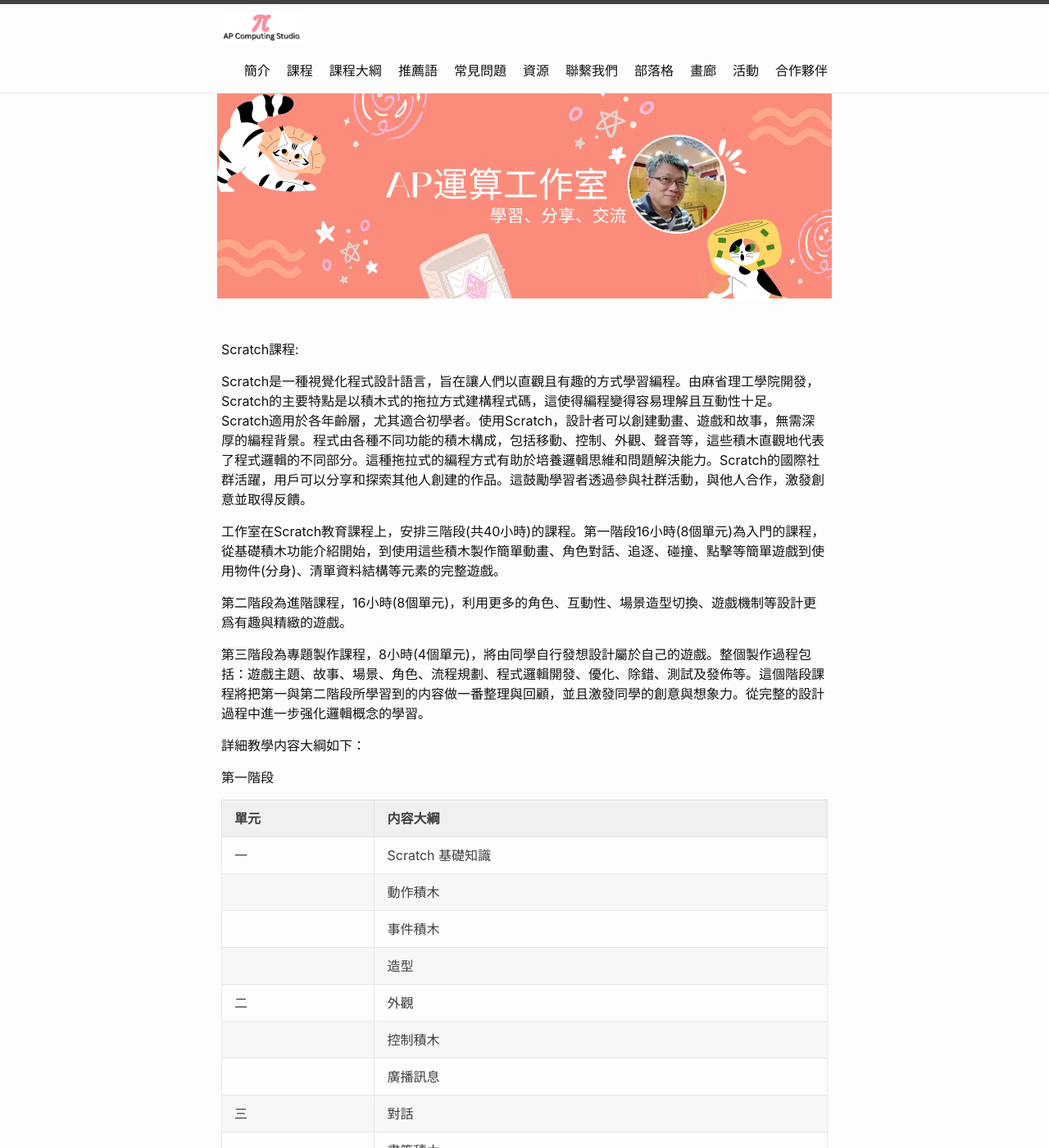
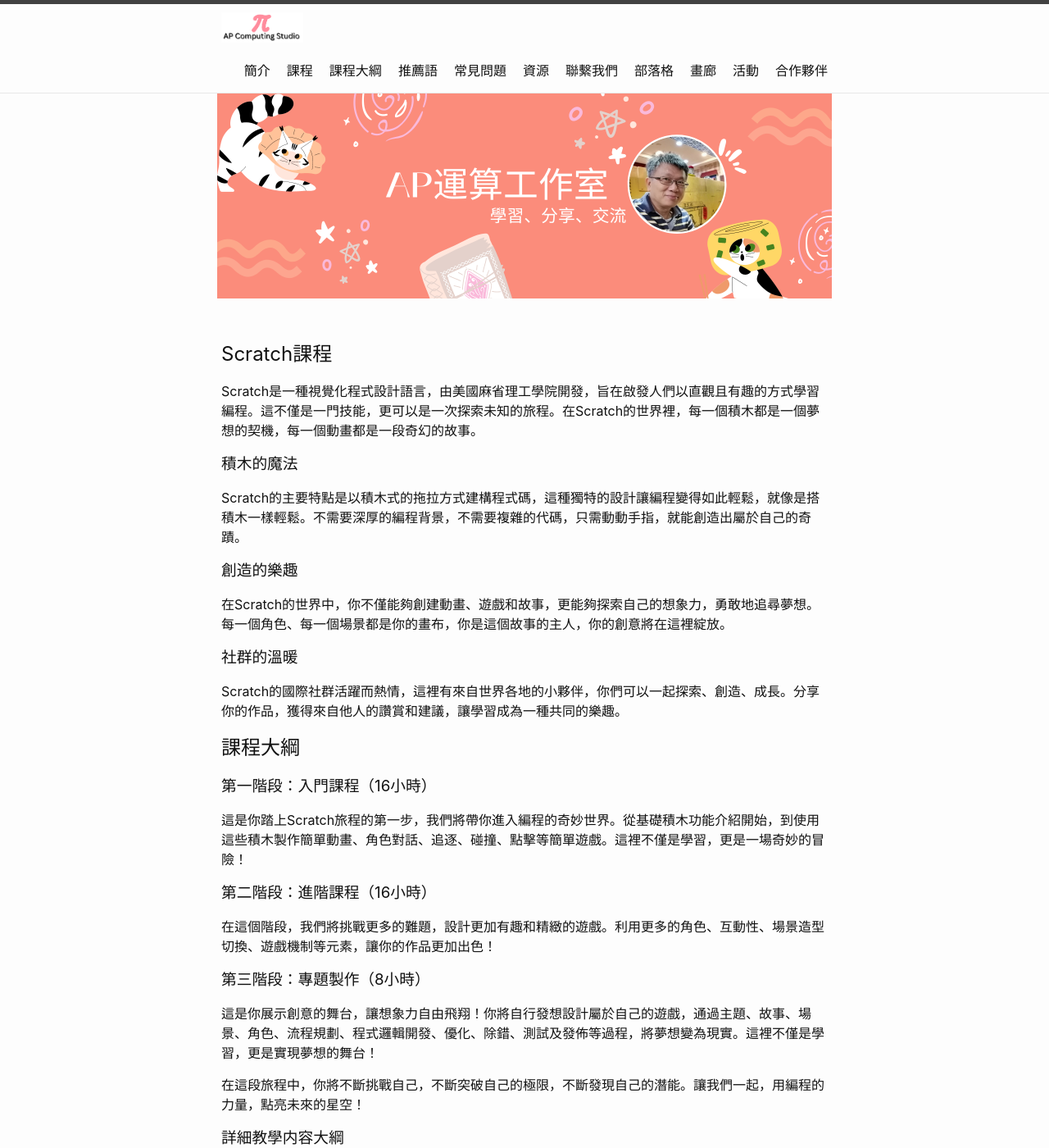
Before and after one commit to ponpeinieh/learning, a Jekyll site: the page built from curriculum.markdown, in a window 1280 px wide and 1400 px high. Shown: the whole window at 82% size. Built offline with Jekyll 4.4.1, drawn with Linux system fonts in a browser that asks for light colours; some of the changed text lies outside the part shown.

Commit message:
add youtube channel link

```diff
--- a/_config.yml
+++ b/_config.yml
@@ -61,9 +61,10 @@
 
   # Generate social links in footer.
   social_links:
+    - { platform: facebook,       user_url: "https://www.facebook.com/groups/824022176196285/" }
+    - { platform: youtube,        user_url: "https://www.youtube.com/channel/UC8FFtzUAilehzTkpOt0wuvA" }
   #  - { platform: devto,          user_url: "https://dev.to/jekyll" }
   #  - { platform: dribbble,       user_url: "https://dribbble.com/jekyll" }
-    - { platform: facebook,       user_url: "https://www.facebook.com/groups/824022176196285/" }
   #  - { platform: flickr,         user_url: "https://www.flickr.com/photos/jekyll" }
   #  - { platform: github,         user_url: "https://github.com/jekyll/minima" }
   #  - { platform: gitlab,         user_url: "https://gitlab.com/jekyll" }
@@ -77,8 +78,6 @@
   #  - { platform: telegram,       user_url: "https://t.me/jekyll" }
   #  - { platform: twitter,        user_url: "https://twitter.com/jekyllrb" }
   #  - { platform: x,              user_url: "https://x.com/jekyllrb" }
-  #  - { platform: youtube,        user_url: "https://www.youtube.com/jekyll" }
-
 
 # Exclude from processing.
 # The following items will not be processed, by default.
--- a/_includes/header.html
+++ b/_includes/header.html
@@ -5,7 +5,7 @@
     {%- assign page_paths = site.header_pages | default: default_paths -%}
     {%- assign titles_size = site.pages | map: 'title' | join: '' | size -%}
     <a class="site-title" rel="author" href="{{ "/" | relative_url }}">
-      <img src="{{ site.baseurl }}/assets/images/APCS_en2.png" />
+      <img src="{{ "/assets/images/APCS_en2.png" | relative_url }}" />
     </a>
 
     {%- if titles_size > 0 -%}
@@ -32,5 +32,5 @@
   </div>
 </header>
 <div class="banner">
-  <img src="{{ site.baseurl }}/assets/images/banner.png" alt="Banner Image">
+  <img src="{{ "/assets/images/banner.png"| relative_url }}" alt="Banner Image">
 </div>
--- a/curriculum.markdown
+++ b/curriculum.markdown
@@ -2,18 +2,40 @@
 layout: default
 title: 課程大綱
 ---
-Scratch課程:
 
-Scratch是一種視覺化程式設計語言，旨在讓人們以直觀且有趣的方式學習編程。由麻省理工學院開發，Scratch的主要特點是以積木式的拖拉方式建構程式碼，這使得編程變得容易理解且互動性十足。Scratch適用於各年齡層，尤其適合初學者。使用Scratch，設計者可以創建動畫、遊戲和故事，無需深厚的編程背景。程式由各種不同功能的積木構成，包括移動、控制、外觀、聲音等，這些積木直觀地代表了程式邏輯的不同部分。這種拖拉式的編程方式有助於培養邏輯思維和問題解決能力。Scratch的國際社群活躍，用戶可以分享和探索其他人創建的作品。這鼓勵學習者透過參與社群活動，與他人合作，激發創意並取得反饋。
+## Scratch課程
 
-工作室在Scratch教育課程上，安排三階段(共40小時)的課程。第一階段16小時(8個單元)為入門的課程，從基礎積木功能介紹開始，到使用這些積木製作簡單動畫、角色對話、追逐、碰撞、點擊等簡單遊戲到使用物件(分身)、清單資料結構等元素的完整遊戲。
+Scratch是一種視覺化程式設計語言，由美國麻省理工學院開發，旨在啟發人們以直觀且有趣的方式學習編程。這不僅是一門技能，更可以是一次探索未知的旅程。在Scratch的世界裡，每一個積木都是一個夢想的契機，每一個動畫都是一段奇幻的故事。
 
-第二階段為進階課程，16小時(8個單元)，利用更多的角色、互動性、場景造型切換、遊戲機制等設計更爲有趣與精緻的遊戲。
+### 積木的魔法
 
-第三階段為專題製作課程，8小時(4個單元)，將由同學自行發想設計屬於自己的遊戲。整個製作過程包括：遊戲主題、故事、場景、角色、流程規劃、程式邏輯開發、優化、除錯、測試及發佈等。這個階段課程將把第一與第二階段所學習到的内容做一番整理與回顧，並且激發同學的創意與想象力。從完整的設計過程中進一步强化邏輯概念的學習。
+Scratch的主要特點是以積木式的拖拉方式建構程式碼，這種獨特的設計讓編程變得如此輕鬆，就像是搭積木一樣輕鬆。不需要深厚的編程背景，不需要複雜的代碼，只需動動手指，就能創造出屬於自己的奇蹟。
 
+### 創造的樂趣
 
-詳細教學内容大綱如下：
+在Scratch的世界中，你不僅能夠創建動畫、遊戲和故事，更能夠探索自己的想象力，勇敢地追尋夢想。每一個角色、每一個場景都是你的畫布，你是這個故事的主人，你的創意將在這裡綻放。
+
+### 社群的溫暖
+
+Scratch的國際社群活躍而熱情，這裡有來自世界各地的小夥伴，你們可以一起探索、創造、成長。分享你的作品，獲得來自他人的讚賞和建議，讓學習成為一種共同的樂趣。
+
+## 課程大綱
+
+### 第一階段：入門課程（16小時）
+
+這是你踏上Scratch旅程的第一步，我們將帶你進入編程的奇妙世界。從基礎積木功能介紹開始，到使用這些積木製作簡單動畫、角色對話、追逐、碰撞、點擊等簡單遊戲。這裡不僅是學習，更是一場奇妙的冒險！
+
+### 第二階段：進階課程（16小時）
+
+在這個階段，我們將挑戰更多的難題，設計更加有趣和精緻的遊戲。利用更多的角色、互動性、場景造型切換、遊戲機制等元素，讓你的作品更加出色！
+
+### 第三階段：專題製作（8小時）
+
+這是你展示創意的舞台，讓想象力自由飛翔！你將自行發想設計屬於自己的遊戲，通過主題、故事、場景、角色、流程規劃、程式邏輯開發、優化、除錯、測試及發佈等過程，將夢想變為現實。這裡不僅是學習，更是實現夢想的舞台！
+
+在這段旅程中，你將不斷挑戰自己，不斷突破自己的極限，不斷發現自己的潛能。讓我們一起，用編程的力量，點亮未來的星空！
+
+### 詳細教學内容大綱
 
 第一階段
 
@@ -35,15 +57,10 @@
 |      | 變數                  |
 |      | 決策判斷              |
 |      | 遊戲製作：放烟火      |
-|  五  | 遊戲製作：接蘋果        |
-|  六  | 遊戲製作：象鸚賽跑      |
-|  七  | 遊戲製作：吃蘋果(一)    |
-|  八  | 遊戲製作：吃蘋果(二)    |
-
-
-
-
-
+|  五  | 遊戲製作：蘋果捕手      |
+|  六  | 遊戲製作：象鸚速度之爭  |
+|  七  | 遊戲製作：蚱蜢尋寶(一)   |
+|  八  | 遊戲製作：蚱蜢尋寶(二)   |
 
 第二階段
 
@@ -58,10 +75,7 @@
 |  七   | 遊戲製作：撲克牌(一)     |
 |  八   | 遊戲製作：撲克牌(二)     |
 
-
-
 第三階段
-
 
 | 單元 |                    内容大綱                     |
 |------|-----------------------------------------------|
@@ -70,16 +84,8 @@
 |  三   | 專題製作：程式邏輯開發                         |
 |  四   | 專題製作：優化、除錯、測試、發佈               |
 
+##                              學習教材
 
+在AP運算工作室，我們深知學習的路上充滿挑戰。因此，我們的課程不僅提供PDF格式的電子檔案教材，更希望這些教材能成為你學習路上的堅實墊腳石，伴隨著你一起探索知識的海洋。
 
-課程大綱：
-
-概述每個課程的課程大綱。
-按主題或模塊分解課程。
-包括學習材料，如教科書、在線資源和軟件工具。
-
-Curriculum:
-
-Outline the curriculum for each program.
-Break down lessons by topic or module.
-Include learning materials, such as textbooks, online resources, and software tools.
+我們精心編排每一份教材，將知識以最清晰、最易懂的方式呈現給你。在每一份文件的背後，都蘊含著我們的用心和期待。我們相信，這些教材不僅是你學習的工具，更是你成長的見證。讓每一份教材都成為你學習的明燈，為你指引前行的方向。
```
